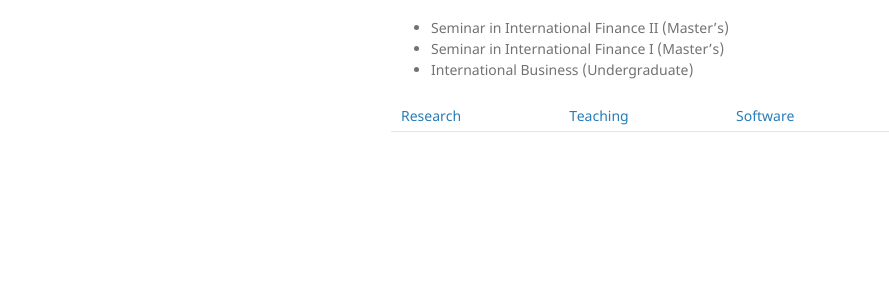
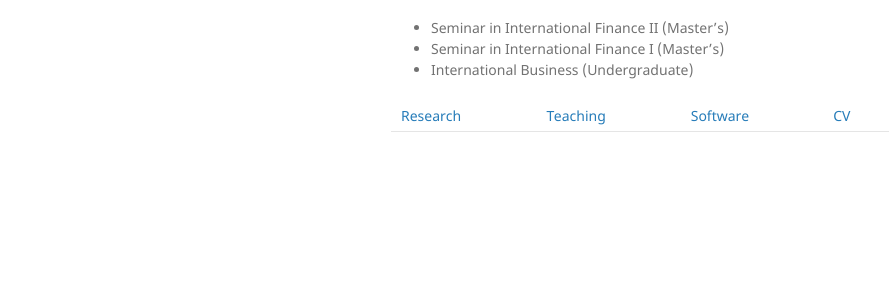
Before and after one commit to saepark/saepark.github.io, a Jekyll site: the page built from teaching.md, in a window 1280 px wide. Shown: the part 312-612 px from the top of the page, without its empty margins (179-1068 px from the left). Built offline with Jekyll 4.4.1, drawn with Linux system fonts in a browser that asks for light colours; our own code applies the rules of GitHub Pages for plain Markdown files.

```diff
--- a/teaching.md
+++ b/teaching.md
@@ -18,4 +18,4 @@ layout: default
 * Seminar in International Finance I (Master's)
 * International Business (Undergraduate)
 
-[Research](./research.html) | [Teaching](./teaching.html) | [Software](./software.html)
+[Research](./research.html) | [Teaching](./teaching.html) | [Software](./software.html) | [CV](./CV.html)
```
